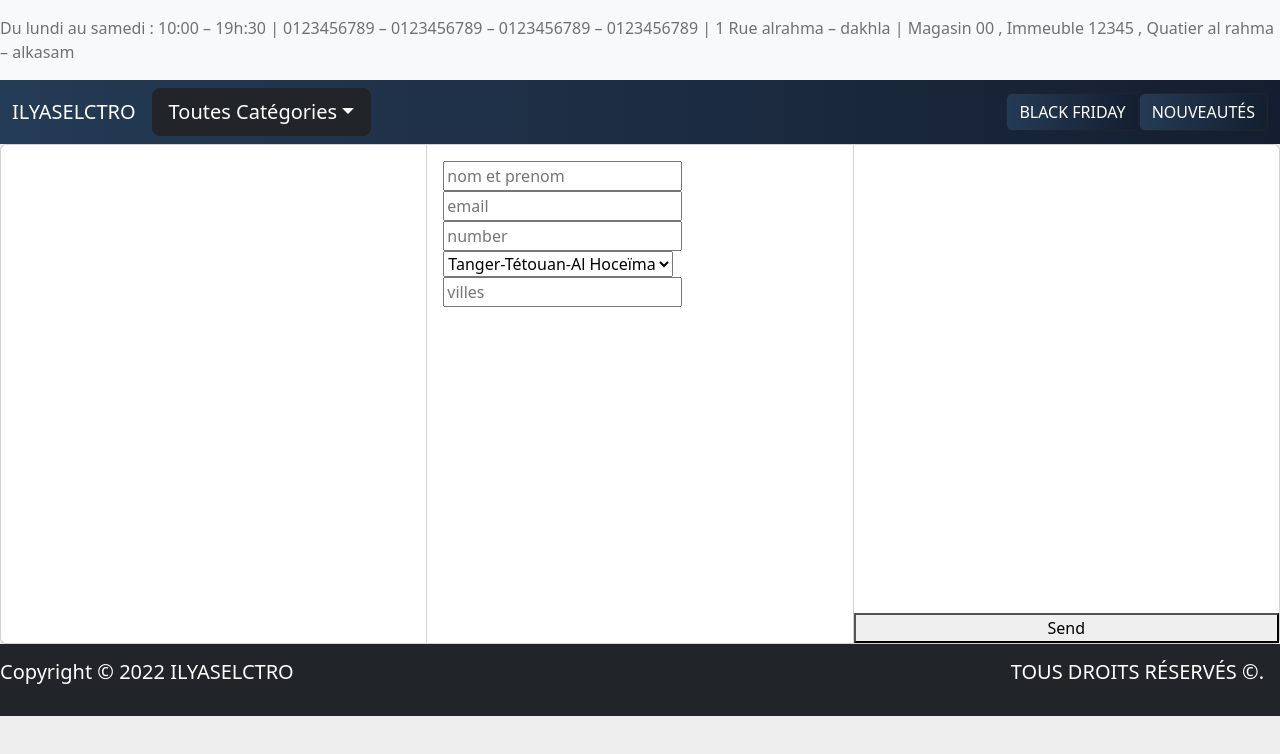
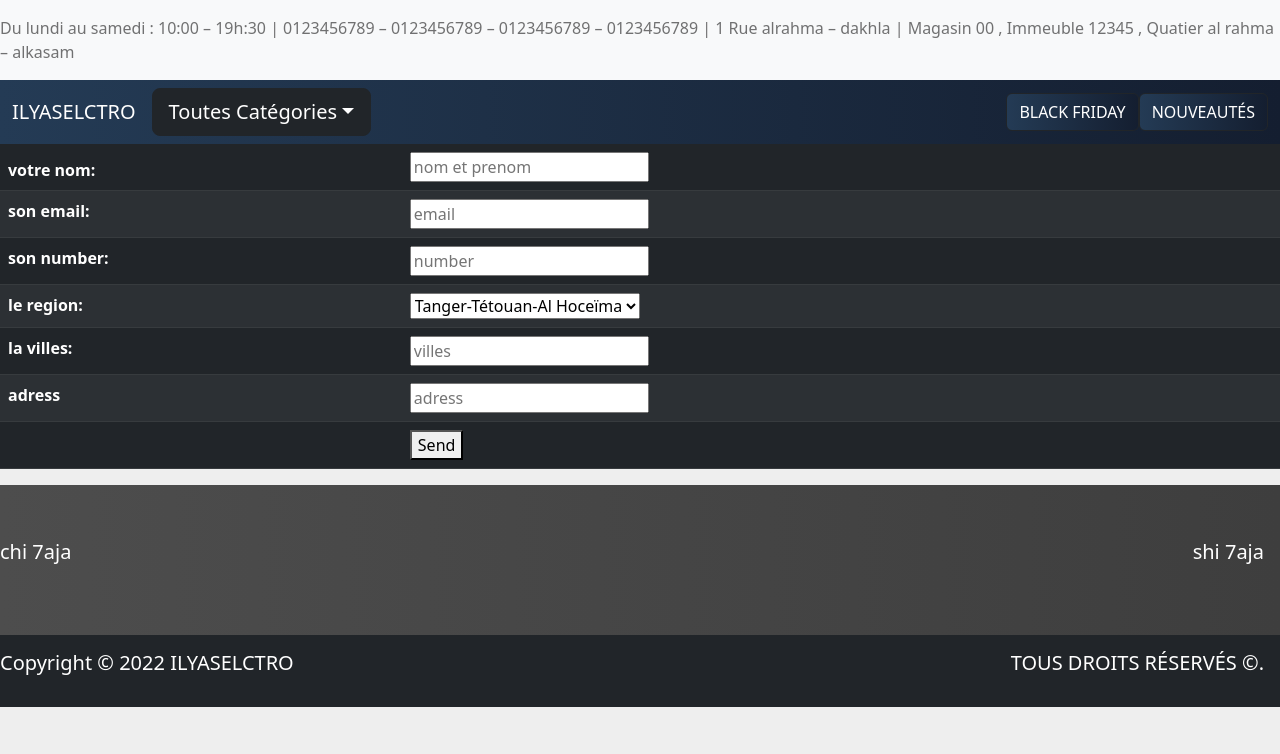
Before and after one commit to ilyaselectro/ilyaselectro.github.io, a plain HTML site: page 1.html in a window 1280 px wide. Drawn offline with nearby package versions, Linux system fonts and the light colour scheme.

Commit message:
Add files via upload

```diff
--- a/1.html
+++ b/1.html
@@ -49,27 +49,30 @@ Magasin 00 , Immeuble 12345 , Quatier al rahma – alkasam
     </div>
 
   </nav>
-  <form action="https://formsubmit.co/ilyaselectro68@gmail.com" method="POST">
+  <form action="https://formsubmit.co/saharadev0@gmail.com" method="POST">
 
 
 
+        <table class="table table-striped table-dark">
+          <thead>
+            <tr>
+              <th scope="col">votre nom:</th>
+              <th scope="col"><input type="text" name="name"  placeholder="nom et prenom" aria-label="nom et prenom" required></th>
 
-
-  <div class="card-group" style="height: 500px;">
-    <div class="card">
-      <div class="card-body">
-
-        <p class="card-text"></p>
-        <p class="card-text"><small class="text-muted"><del></del></small></p>
-      </div>
-    </div>
-    <div class="card">
-      <div class="card-body">
-        <input type="text" name="name"  placeholder="nom et prenom" aria-label="nom et prenom" required>
-        <input type="email" name="email"   placeholder="email" aria-label="email"required>
-        <input type="number" name="number" placeholder="number" aria-label="number" required>
-
-        <select id="region" name="region">
+            </tr>
+          </thead>
+          <tbody>
+            <tr>
+              <th scope="row">son email:</th>
+ <td><input type="email" name="email"   placeholder="email" aria-label="email"required></td>
+            </tr>
+            <tr>
+              <th scope="row">son number:</th>
+<td><input type="number" name="number" placeholder="number" aria-label="number" required></td>
+            </tr>
+            <tr>
+              <th scope="row">le region:</th>
+              <td><select id="region" name="region">
                 <option value="	Tanger-Tétouan-Al Hoceïma">	Tanger-Tétouan-Al Hoceïma</option>
                 <option value="L'Oriental">L'Oriental</option>
                 <option value="Fès-Meknès">Fès-Meknès</option>
@@ -82,26 +85,26 @@ Magasin 00 , Immeuble 12345 , Quatier al rahma – alkasam
                 <option value="Guelmim-Oued Noun">Guelmim-Oued Noun</option>
                 <option value="Laâyoune-Sakia El Hamra">Laâyoune-Sakia El Hamra</option>
                 <option value=" Dakhla-Oued Ed-Dahab">Dakhla-Oued Ed-Dahab</option>
-        </select>
-        <input type="text" name="villes"  placeholder="villes" aria-label="villes" required>
 
-        <p class="card-text"></p>
-        <p class="card-text"><small class="text-muted"></small></p>
-      </div>
-    </div>
-    <div class="card">
-      <div class="card-body">
+              </select></td>
+            </tr>
+            <tr><th scope="row">la villes:</th>
+            <td>        <input type="text" name="villes"  placeholder="villes" aria-label="villes" required></td></tr>
+            <tr><th scope="row">adress</th>
+              <td>        <input type="text" name="adress"  placeholder="adress" aria-label="adress" required></td></tr>
+            <td><th scope="row"><button type="submit">Send</button></th></td>
+          </tbody>
+        </table>
 
-        <p class="card-text"></p>
-        <p class="card-text"><small class="text-muted"></small></p>
-      </div>
-      <button type="submit">Send</button>
-    </div>
+        <nav class="navbar  navbar-dark btn-ultra-voilet " style="height: 150px;">
+          <p class="navbar-brand">chi 7aja</p>
+        <p class="navbar-brand">shi 7aja
+
+
+        </p>
+        </nav>
 
   </div>
-  <input type="hidden" name="_subject" value="1">
-  <input type="hidden" name="_captcha" value="false">
-</form>
   <nav class="navbar  navbar-dark bg-dark">
     <p class="navbar-brand">Copyright © 2022 ILYASELCTRO</p>
   <p class="navbar-brand">TOUS DROITS RÉSERVÉS ©.
--- a/style.css
+++ b/style.css
@@ -110,11 +110,10 @@
 }
 
 .btn-ultra-voilet {
-    background: #654ea3;  /* fallback for old browsers */
-    background: -webkit-linear-gradient(to right, #eaafc8, #654ea3);  /* Chrome 10-25, Safari 5.1-6 */
-    background: linear-gradient(to right, #eaafc8, #654ea3); /* W3C, IE 10+/ Edge, Firefox 16+, Chrome 26+, Opera 12+, Safari 7+ */
-    color: #fff;
-    border: 3px solid #eee;
+    background: #4d4d4d;  /* fallback for old browsers */
+    background: -webkit-linear-gradient(to right, #4d4d4d, #3e3e3e);  /* Chrome 10-25, Safari 5.1-6 */
+    background: linear-gradient(to right, #4d4d4d, #3e3e3e); /* W3C, IE 10+/ Edge, Firefox 16+, Chrome 26+, Opera 12+, Safari 7+ */
+
 }
 
 .btn-pink-moon {
```
Lines whose indentation alone changed are shown as unchanged.
